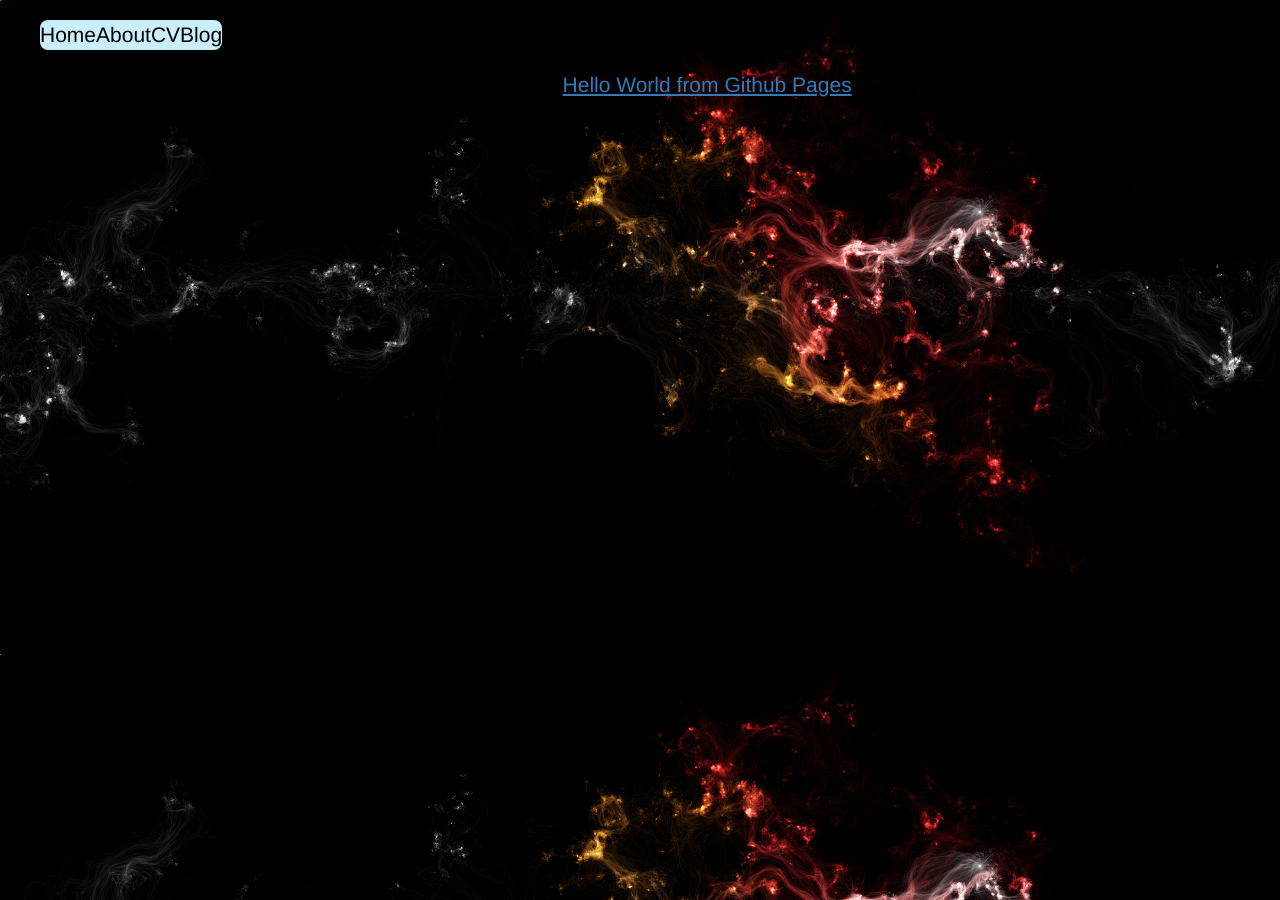
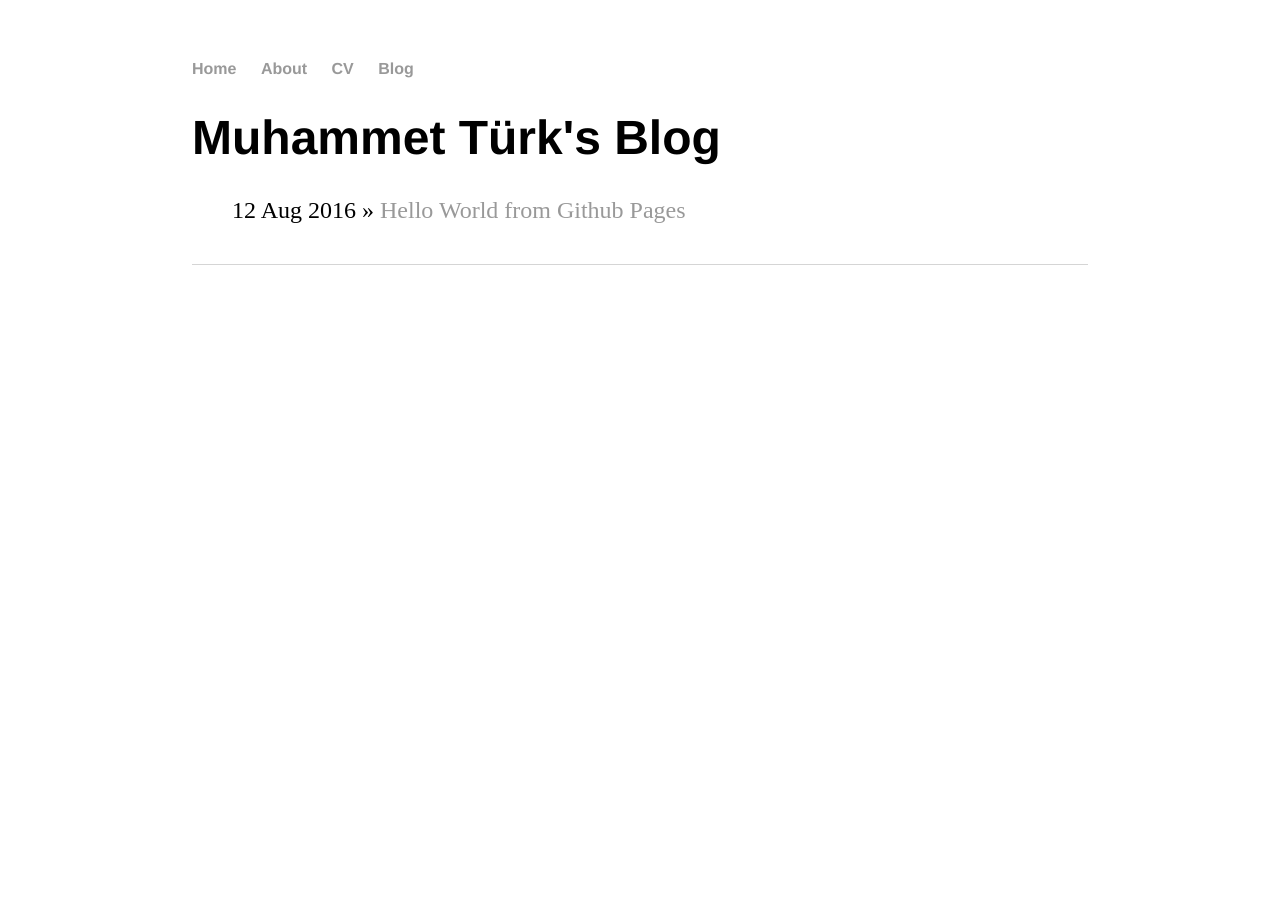
Before and after one commit to mturk111/mturk111.github.io, a Jekyll site: the page built from blog/index.html, in a window 1280 px wide. Built offline with Jekyll 4.4.1, drawn with Linux system fonts in a browser that asks for light colours.

Commit message:
Update default.html

```diff
--- a/_layouts/default.html
+++ b/_layouts/default.html
@@ -3,7 +3,7 @@
 		<head>
 			<title>{{ page.title }}</title>
 			<!-- link to main stylesheet -->
-			<link rel="stylesheet" type="text/css" href="/style.css">
+			<link rel="stylesheet" type="text/css" href="/css/blog-style.css">
 		</head>
 		<body>
 			<nav>
```
